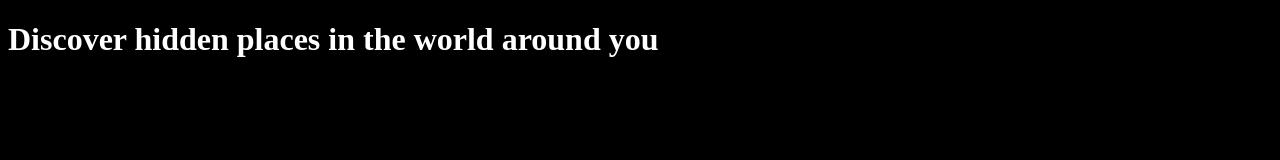
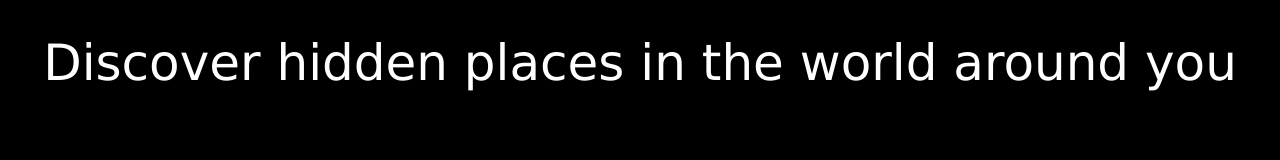
Before and after one commit to cjtika/excursion, a plain HTML site: page index.html in a window 1280 px wide. Drawn offline with Linux system fonts and the light colour scheme.

Commit message:
fix header styling

```diff
--- a/index.html
+++ b/index.html
@@ -8,7 +8,7 @@
 </head>
 <body>
     <header>
-        <h1 id="head-msg"><strong>Discover hidden places in the world around you</strong></h1>
+        <h1 id="head-msg">Discover hidden places in the world around you</h1>
     </header>
 
 </body>
--- a/style.css
+++ b/style.css
@@ -6,4 +6,8 @@ body {
 
 #head-msg {
     color: white;
+    font-family: Verdana;
+    font-weight: normal;
+    font-size: 50px;
+    text-align: center;
 }
```
